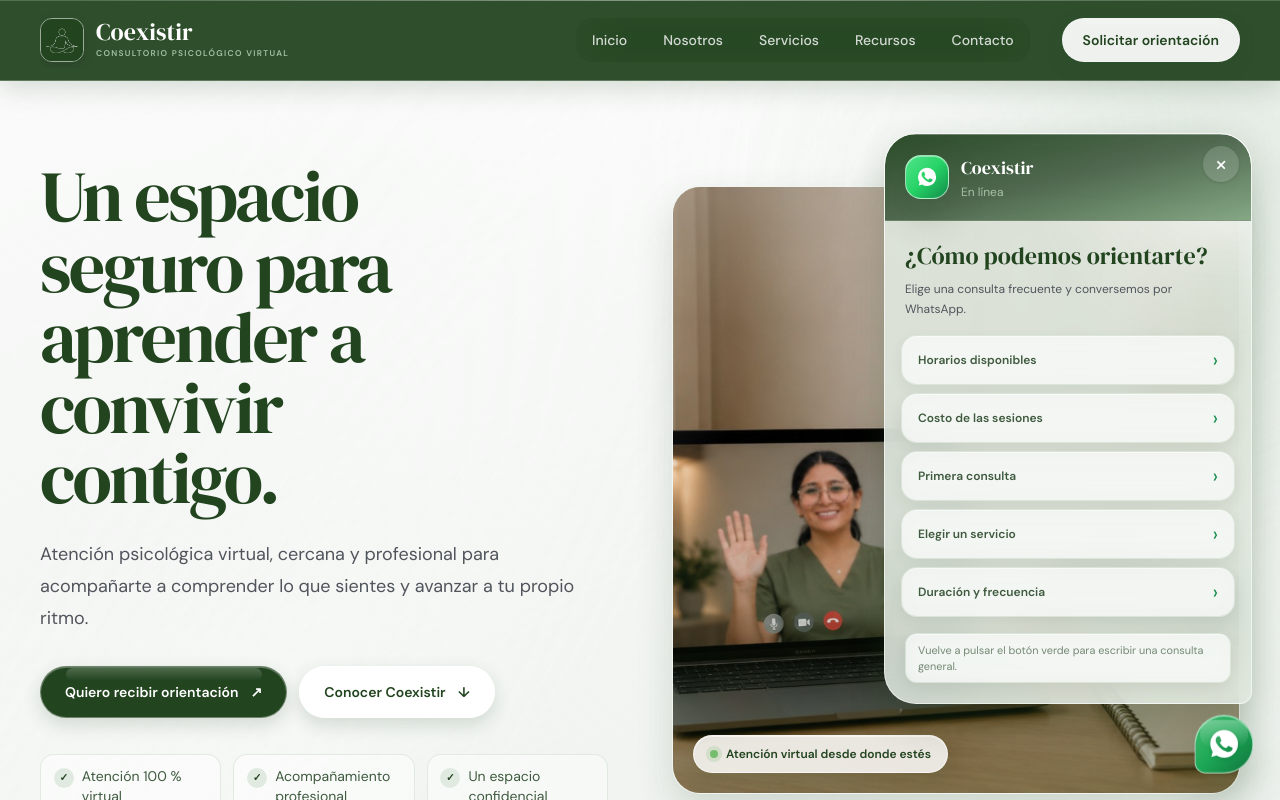
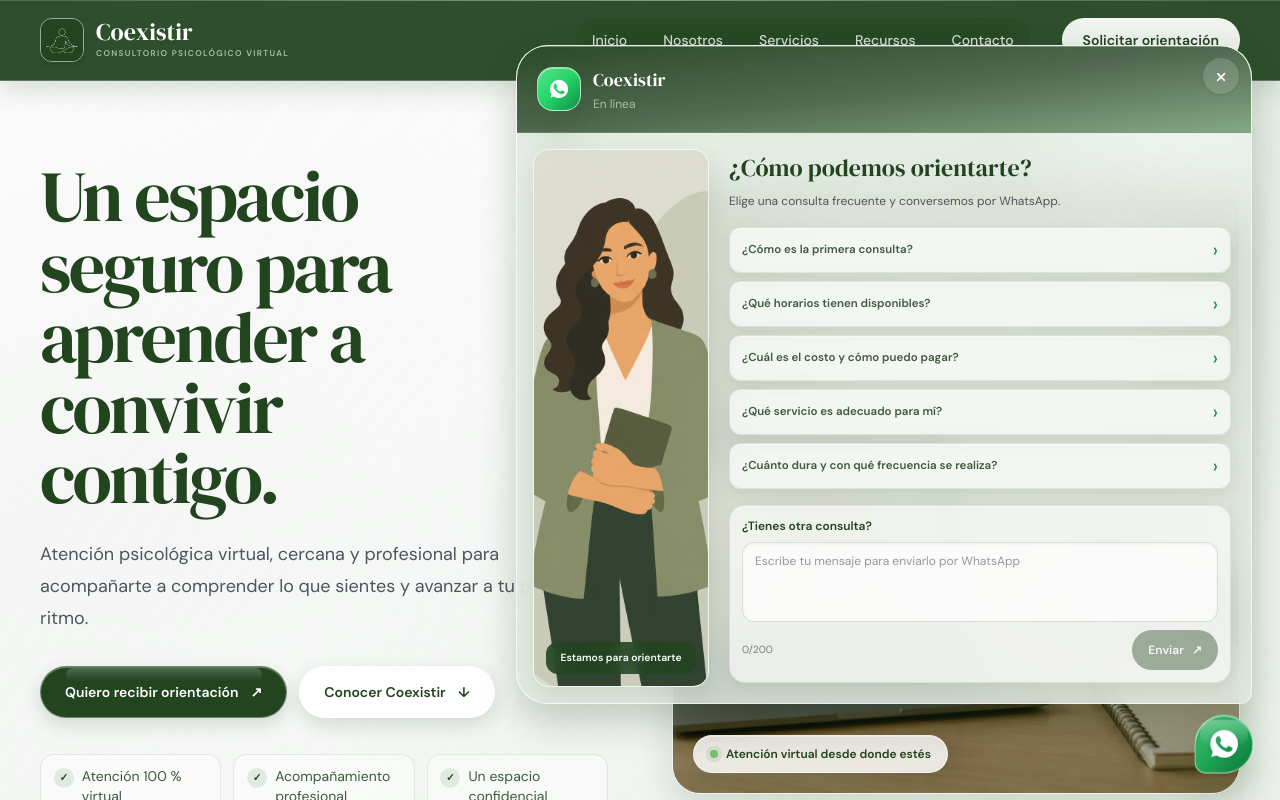
Before and after one commit to Anthony38zrgo-2/consultoria-coexistir, a Vue app: page / in a window 1280 px wide. Both pictures are taken after a click on the button "Mostrar consultas frecuentes de WhatsApp". Shown: the top 800 px of the page. Built offline with nearby package versions, Linux system fonts and the light colour scheme; the HTML template or start-up script is replaced by a standard one.

Commit message:
feature: chat whatsapp mejorado

```diff
--- a/src/components/ui/WhatsAppButton.vue
+++ b/src/components/ui/WhatsAppButton.vue
@@ -2,8 +2,10 @@
 import { onBeforeUnmount, onMounted, ref } from "vue";
 import { siteData } from "@/constants/company";
 import { useWhatsApp } from "@/composables/useWhatsApp";
+import professionalIllustration from "@/assets/images/profesional-salud-whatsapp.png";
 
 const panelOpen = ref(false);
+const customMessage = ref("");
 const { createWhatsAppUrl, whatsappUrl } = useWhatsApp();
 
 const handleFloatingButton = () => {
@@ -17,6 +19,17 @@ const handleFloatingButton = () => {
 
 const closePanel = () => {
   panelOpen.value = false;
+};
+
+const sendCustomMessage = () => {
+  const message = customMessage.value.trim();
+  if (!message) return;
+
+  window.open(
+    createWhatsAppUrl(`Hola, quisiera hacer la siguiente consulta: ${message}`),
+    "_blank",
+    "noopener,noreferrer",
+  );
 };
 
 const handleEscape = (event) => {
@@ -56,9 +69,22 @@ onBeforeUnmount(() => document.removeEventListener("keydown", handleEscape));
           <span>En línea</span>
         </div>
       </div>
+      <div class="whatsapp-panel-body">
+        <figure class="whatsapp-panel-visual">
+          <img
+            :src="professionalIllustration"
+            alt="Ilustración de una profesional de salud mental"
+            width="1536"
+            height="2048"
+          />
+          <figcaption>Estamos para orientarte</figcaption>
+        </figure>
+
+        <div class="whatsapp-panel-content">
           <h2 id="whatsapp-panel-title">{{ siteData.whatsapp.panelTitle }}</h2>
           <p class="whatsapp-panel-description">{{ siteData.whatsapp.panelDescription }}</p>
-      <nav class="whatsapp-question-list" aria-label="Preguntas frecuentes por WhatsApp">
+
+          <div class="whatsapp-question-list" aria-label="Preguntas frecuentes por WhatsApp">
             <a
               v-for="question in siteData.whatsapp.questions"
               :key="question.label"
@@ -69,8 +95,27 @@ onBeforeUnmount(() => document.removeEventListener("keydown", handleEscape));
               <span>{{ question.label }}</span>
               <i aria-hidden="true">›</i>
             </a>
-      </nav>
-      <p class="whatsapp-panel-hint">Vuelve a pulsar el botón verde para escribir una consulta general.</p>
+          </div>
+
+          <form class="whatsapp-custom-message" @submit.prevent="sendCustomMessage">
+            <label for="whatsapp-custom-message">¿Tienes otra consulta?</label>
+            <textarea
+              id="whatsapp-custom-message"
+              v-model="customMessage"
+              maxlength="200"
+              rows="3"
+              placeholder="Escribe tu mensaje para enviarlo por WhatsApp"
+              required
+            ></textarea>
+            <div class="whatsapp-message-actions">
+              <span aria-live="polite">{{ customMessage.length }}/200</span>
+              <button type="submit" :disabled="!customMessage.trim()">
+                Enviar <span aria-hidden="true">↗</span>
+              </button>
+            </div>
+          </form>
+        </div>
+      </div>
     </aside>
   </Transition>
 
--- a/src/data/locations.json
+++ b/src/data/locations.json
@@ -116,23 +116,23 @@
     "serviceButtonLabel": "Solicitar información",
     "questions": [
       {
-        "label": "Horarios disponibles",
+        "label": "¿Cómo es la primera consulta?",
+        "message": "Hola, quisiera saber cómo se desarrolla la primera consulta psicológica virtual."
+      },
+      {
+        "label": "¿Qué horarios tienen disponibles?",
         "message": "Hola, quisiera conocer los horarios disponibles para recibir atención psicológica virtual."
       },
       {
-        "label": "Costo de las sesiones",
+        "label": "¿Cuál es el costo y cómo puedo pagar?",
         "message": "Hola, quisiera consultar el costo de las sesiones y los medios de pago disponibles."
       },
       {
-        "label": "Primera consulta",
-        "message": "Hola, quisiera saber cómo se desarrolla la primera consulta psicológica virtual."
-      },
-      {
-        "label": "Elegir un servicio",
+        "label": "¿Qué servicio es adecuado para mí?",
         "message": "Hola, necesito orientación para saber cuál de sus servicios psicológicos se adapta mejor a mi situación."
       },
       {
-        "label": "Duración y frecuencia",
+        "label": "¿Cuánto dura y con qué frecuencia se realiza?",
         "message": "Hola, quisiera saber cuánto dura cada sesión y con qué frecuencia suelen realizarse."
       }
     ]
--- a/src/styles/components.css
+++ b/src/styles/components.css
@@ -569,7 +569,7 @@
   }
 
   .whatsapp-question-panel {
-    @apply fixed bottom-24 right-4 z-[59] w-[min(23rem,calc(100vw-2rem))] overflow-hidden rounded-[2rem_2rem_0.75rem_2rem] border border-coexistir-900/10 bg-gradient-to-br from-white/85 via-sage-100/75 to-sage-400/55 shadow-[0_28px_80px_-28px_rgba(34,68,31,0.48)] ring-1 ring-coexistir-900/10 backdrop-blur-2xl after:pointer-events-none after:absolute after:-right-16 after:-top-16 after:size-40 after:rounded-full after:bg-white/30 after:blur-2xl after:content-[''] sm:right-7;
+    @apply fixed bottom-24 right-4 z-[59] max-h-[calc(100vh-7.5rem)] w-[min(46rem,calc(100vw-2rem))] overflow-y-auto rounded-[2rem_2rem_0.75rem_2rem] border border-coexistir-900/10 bg-gradient-to-br from-white/85 via-sage-100/75 to-sage-400/55 shadow-[0_28px_80px_-28px_rgba(34,68,31,0.48)] ring-1 ring-coexistir-900/10 backdrop-blur-2xl after:pointer-events-none after:absolute after:-right-16 after:-top-16 after:size-40 after:rounded-full after:bg-white/30 after:blur-2xl after:content-[''] sm:right-7;
   }
 
   .whatsapp-panel-close {
@@ -596,28 +596,68 @@
     @apply mt-0.5 block text-xs text-sage-400;
   }
 
+  .whatsapp-panel-body {
+    @apply relative z-20 grid md:grid-cols-[12rem_minmax(0,1fr)];
+  }
+
+  .whatsapp-panel-visual {
+    @apply relative m-4 mb-0 min-h-48 overflow-hidden rounded-2xl bg-sage-100 md:mb-4 md:mr-0 md:min-h-0;
+  }
+
+  .whatsapp-panel-visual img {
+    @apply h-full w-full object-cover object-top;
+  }
+
+  .whatsapp-panel-visual figcaption {
+    @apply absolute inset-x-3 bottom-3 rounded-xl bg-coexistir-900/85 px-3 py-2 text-center text-[0.65rem] font-semibold text-white backdrop-blur;
+  }
+
+  .whatsapp-panel-content {
+    @apply min-w-0 p-5;
+  }
+
   .whatsapp-question-panel h2 {
-    @apply relative z-20 mx-5 mb-2 mt-5 font-display text-2xl font-normal leading-tight text-coexistir-900;
+    @apply relative z-20 m-0 font-display text-2xl font-normal leading-tight text-coexistir-900;
   }
 
   .whatsapp-panel-description {
-    @apply relative z-20 mx-5 mb-4 text-xs leading-5 text-muted;
+    @apply relative z-20 mb-4 mt-2 text-xs leading-5 text-muted;
   }
 
   .whatsapp-question-list {
-    @apply relative z-20 grid gap-2 px-4;
+    @apply relative z-20 grid gap-2;
   }
 
   .whatsapp-question-list a {
-    @apply flex min-h-12 items-center justify-between gap-4 rounded-2xl border border-coexistir-900/10 bg-white/55 px-4 py-2.5 text-xs font-semibold text-coexistir-700 shadow-[0_8px_22px_-18px_rgba(34,68,31,0.5)] backdrop-blur-md transition duration-300 hover:translate-x-1 hover:border-coexistir-500/30 hover:bg-white/80 hover:shadow-[0_12px_28px_-18px_rgba(34,68,31,0.6)];
+    @apply flex min-h-11 items-center justify-between gap-4 rounded-xl border border-coexistir-900/10 bg-white/55 px-3 py-2 text-[0.72rem] font-semibold leading-4 text-coexistir-700 shadow-[0_8px_22px_-18px_rgba(34,68,31,0.5)] backdrop-blur-md transition duration-300 hover:translate-x-1 hover:border-coexistir-500/30 hover:bg-white/80 hover:shadow-[0_12px_28px_-18px_rgba(34,68,31,0.6)];
   }
 
   .whatsapp-question-list i {
     @apply text-xl font-normal not-italic text-[#128c4a];
   }
 
-  .whatsapp-panel-hint {
-    @apply relative z-20 mx-5 mb-5 mt-4 rounded-xl border border-coexistir-900/10 bg-white/25 px-3 py-2 text-[0.68rem] leading-4 text-coexistir-700/70 backdrop-blur;
+  .whatsapp-custom-message {
+    @apply relative z-20 mt-4 rounded-2xl border border-coexistir-900/10 bg-white/45 p-3;
+  }
+
+  .whatsapp-custom-message > label {
+    @apply mb-2 block text-xs font-semibold text-coexistir-900;
+  }
+
+  .whatsapp-custom-message textarea {
+    @apply block min-h-20 w-full resize-none rounded-xl border border-coexistir-900/15 bg-white/70 px-3 py-2 text-xs leading-5 text-ink outline-none transition placeholder:text-muted/60 focus:border-coexistir-500 focus:ring-4 focus:ring-coexistir-500/10;
+  }
+
+  .whatsapp-message-actions {
+    @apply mt-2 flex items-center justify-between gap-3;
+  }
+
+  .whatsapp-message-actions > span {
+    @apply text-[0.65rem] tabular-nums text-coexistir-700/70;
+  }
+
+  .whatsapp-message-actions button {
+    @apply inline-flex min-h-10 cursor-pointer items-center justify-center gap-2 rounded-full border-0 bg-coexistir-900 px-4 text-xs font-semibold text-white transition hover:-translate-y-0.5 hover:bg-coexistir-700 disabled:cursor-not-allowed disabled:opacity-40 disabled:hover:translate-y-0;
   }
 }
 
@@ -1076,12 +1116,23 @@
   }
 
   .whatsapp-question-list a,
-  .whatsapp-panel-hint {
+  .whatsapp-custom-message {
     border-color: rgb(106 149 106 / 0.16);
     background: rgb(255 255 255 / 0.62);
     box-shadow:
       inset 0 1px 0 rgb(255 255 255 / 0.52),
       0 5px 14px rgb(34 68 31 / 0.08);
+  }
+
+  .whatsapp-panel-visual {
+    border: 1px solid rgb(255 255 255 / 0.58);
+    box-shadow:
+      inset 0 1px 0 rgb(255 255 255 / 0.42),
+      0 10px 24px rgb(34 68 31 / 0.12);
+  }
+
+  .whatsapp-custom-message textarea {
+    box-shadow: inset 0 1px 3px rgb(34 68 31 / 0.06);
   }
 
   .info-modal-backdrop {
```
Also changed, not shown: src/assets/images/profesional-salud-whatsapp.png (added). Lines whose indentation alone changed are shown as unchanged.
